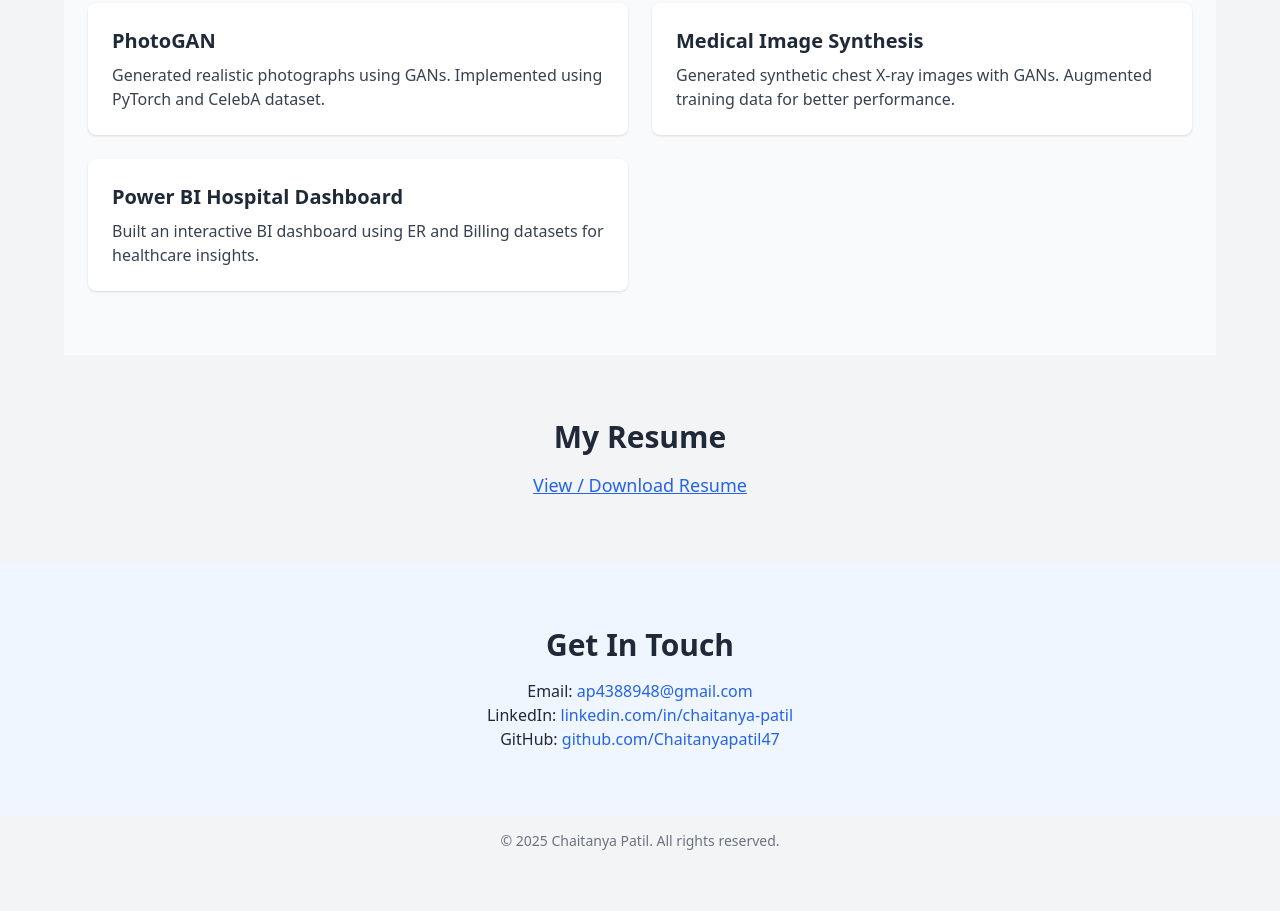
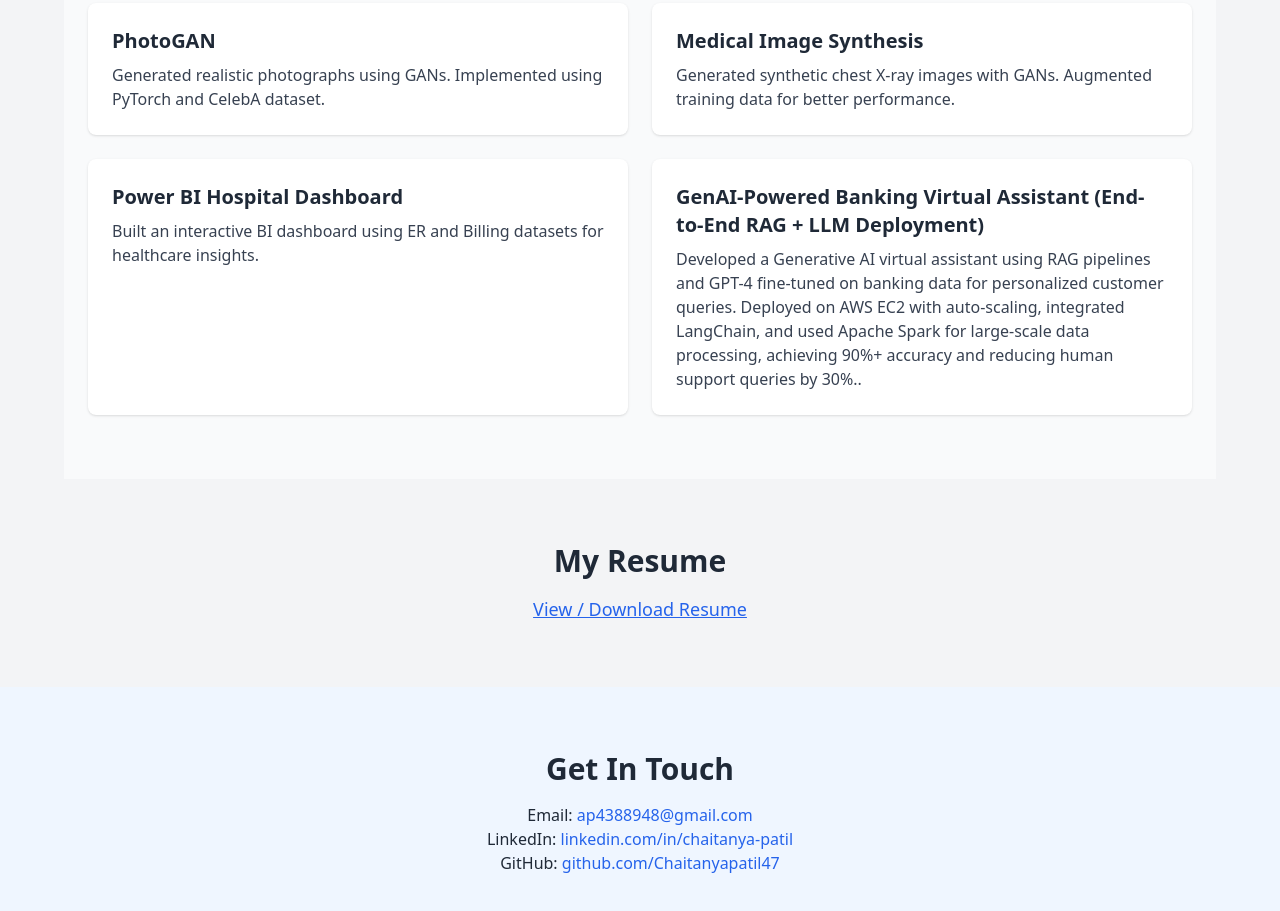
Before and after one commit to Chaitanyapatil47/portfolio, a plain HTML site: page index.html in a window 1280 px wide. Shown: the part 1153-2064 px from the top of the page. Before the commit the page ends 2020 px from the top, so only its background shows below. Drawn offline with nearby package versions, Linux system fonts and the light colour scheme.

Commit message:
Update index.html

```diff
--- a/index.html
+++ b/index.html
@@ -70,6 +70,10 @@
           <h4 class="text-xl font-bold mb-2">Power BI Hospital Dashboard</h4>
           <p class="text-gray-700">Built an interactive BI dashboard using ER and Billing datasets for healthcare insights.</p>
         </div>
+        <div class="bg-white p-6 rounded-lg shadow hover:shadow-xl">
+          <h4 class="text-xl font-bold mb-2">GenAI-Powered Banking Virtual Assistant (End-to-End RAG + LLM Deployment)</h4>
+          <p class="text-gray-700">Developed a Generative AI virtual assistant using RAG pipelines and GPT-4 fine-tuned on banking data for personalized customer queries. Deployed on AWS EC2 with auto-scaling, integrated LangChain, and used Apache Spark for large-scale data processing, achieving 90%+ accuracy and reducing human support queries by 30%..</p>
+        </div>
       </div>
     </section>
 
```
